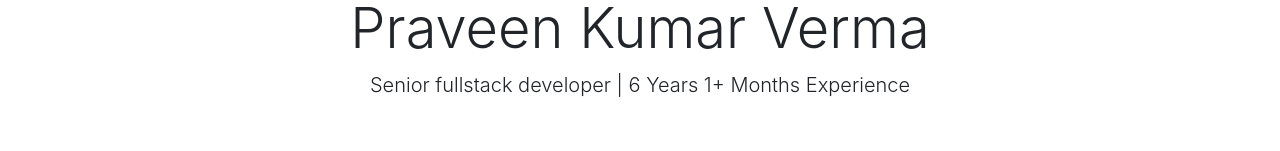
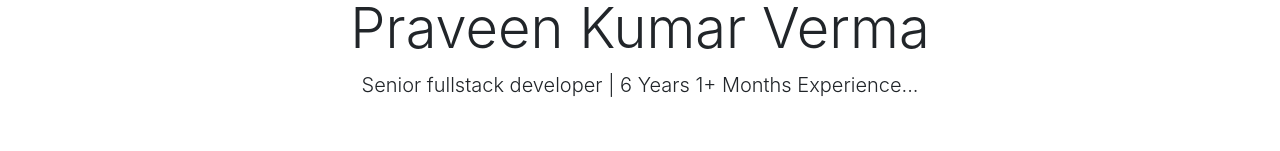
Before and after one commit to mcapraveen4082/praveen-profile, a React (Create React App) app: page / in a window 1280 px wide. Shown: the part 431-582 px from the top of the page. Built offline with nearby package versions, Linux system fonts and the light colour scheme.

Commit message:
added change

```diff
--- a/src/Component/PortFolio.js
+++ b/src/Component/PortFolio.js
@@ -62,7 +62,7 @@ const Portfolio = () => {
       <header className="text-center my-5">
         <img src="images/Wallpapers/praveen.jpg" alt="Developer" className="profile-image rounded-circle shadow" />
         <h1 className="display-4">Praveen Kumar Verma</h1>
-        <p className="lead">Senior fullstack developer | {yearsOfExperience} Years {monthsOfExperience}+ Months Experience</p>
+        <p className="lead">Senior fullstack developer | {yearsOfExperience} Years {monthsOfExperience}+ Months Experience...</p>
       </header>
 
       <section className="my-5">
```
